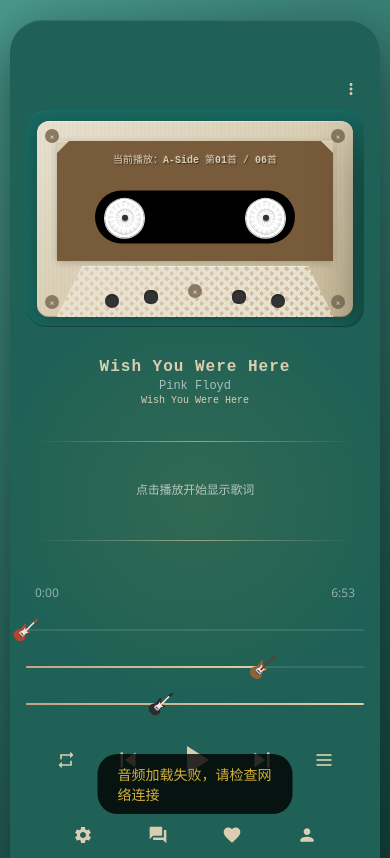
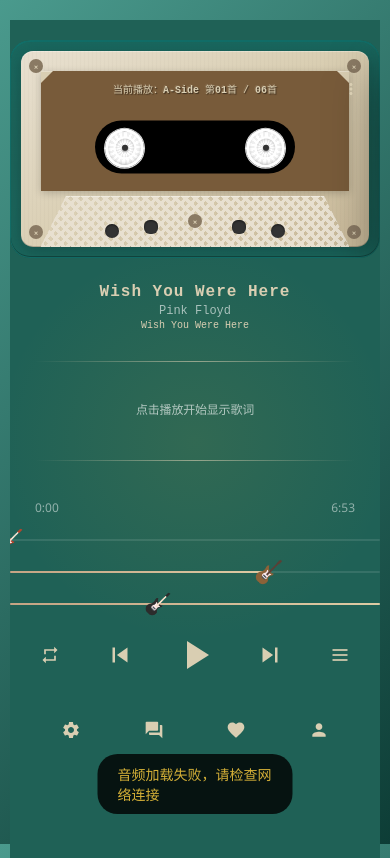
Before and after one commit to macqyi-debug/pf-player, a website: page index.html in a window 390 px wide. Shown: the top 858 px of the page. Drawn offline with Linux system fonts and the light colour scheme.

Commit message:
v3.3.4: 修复全屏显示问题，更新PWA图标配置

```diff
--- a/index.html
+++ b/index.html
@@ -17,7 +17,9 @@
     <!-- Manifest -->
     <link rel="manifest" href="manifest.json">
     <!-- Apple Touch Icons -->
-    <link rel="apple-touch-icon" href="assets/images/icons/volume-icon.png">
+    <link rel="apple-touch-icon" href="assets/images/icons/PF-Logo.png">
+    <link rel="apple-touch-icon" sizes="180x180" href="assets/images/icons/PF-Logo.png">
+    <link rel="apple-touch-icon" sizes="167x167" href="assets/images/icons/PF-Logo.png">
     <style>
         * {
             margin: 0;
@@ -26,15 +28,18 @@
         }
 
         body {
-            min-height: 100vh;
+            height: 100vh;
+            min-height: -webkit-fill-available;
             background: linear-gradient(135deg, #4a9a8d 0%, #0d3d36 100%);
             display: flex;
             flex-direction: column;
             align-items: center;
-            justify-content: center;
+            justify-content: flex-start;
             font-family: 'Segoe UI', Tahoma, Geneva, Verdana, sans-serif;
             overflow: hidden;
-            padding: 20px;
+            padding: 0;
+            margin: 0;
+            box-sizing: border-box;
         }
 
         /* iPhone 13 背景层容器 */
@@ -43,27 +48,27 @@
             position: relative;
             width: 100%;
             max-width: 420px;
-            min-height: 80vh;
+            min-height: 100vh;
+            height: -webkit-fill-available;
             background: #1f6156;
-            border-radius: 48px;
-            box-shadow:
-                0 20px 60px rgba(0, 0, 0, 0.5),
-                inset 0 1px 0 rgba(255, 255, 255, 0.1);
-            padding: 40px 20px 40px;
-            padding-top: max(40px, env(safe-area-inset-top) + 20px);
-            padding-bottom: max(40px, env(safe-area-inset-bottom) + 20px);
+            border-radius: 0;
+            box-shadow: none;
+            padding: 0;
+            padding-top: env(safe-area-inset-top);
+            padding-bottom: env(safe-area-inset-bottom);
             overflow: hidden;
             display: flex;
             flex-direction: column;
             align-items: center;
             /* 响应式调整 */
             @media (max-width: 480px) {
-                max-width: 95vw;
-                min-height: 90vh;
-                border-radius: 32px;
-                padding: 30px 16px 30px;
-                padding-top: max(30px, env(safe-area-inset-top) + 10px);
-                padding-bottom: max(30px, env(safe-area-inset-bottom) + 10px);
+                max-width: 100vw;
+                min-height: 100vh;
+                height: -webkit-fill-available;
+                border-radius: 0;
+                padding: 0;
+                padding-top: env(safe-area-inset-top);
+                padding-bottom: env(safe-area-inset-bottom);
             }
         }
 
@@ -233,11 +238,13 @@
             display: flex;
             flex-direction: column;
             align-items: center;
-            gap: 20px;
+            gap: 15px;
             width: 100%;
             max-width: 380px;
-            margin-top: max(60px, env(safe-area-inset-top) + 20px);
-            margin-bottom: max(60px, env(safe-area-inset-bottom) + 30px);
+            padding-top: calc(env(safe-area-inset-top) + 20px);
+            padding-bottom: calc(env(safe-area-inset-bottom) + 40px);
+            min-height: 100vh;
+            box-sizing: border-box;
         }
 
         /* 滑动容器 */
@@ -1436,7 +1443,7 @@
 </head>
 <body>
     <!-- 加载首屏 -->
-    <div id="loading-screen" style="position: fixed; top: 0; left: 0; width: 100%; height: 100%; background: #1f6156; display: flex; flex-direction: column; align-items: center; justify-content: center; z-index: 9999; padding: 20px; padding-top: max(20px, env(safe-area-inset-top)); padding-bottom: max(20px, env(safe-area-inset-bottom)); box-sizing: border-box;">
+    <div id="loading-screen" style="position: fixed; top: 0; left: 0; width: 100%; height: 100vh; min-height: -webkit-fill-available; background: #1f6156; display: flex; flex-direction: column; align-items: center; justify-content: center; z-index: 9999; padding: 0; padding-top: env(safe-area-inset-top); padding-bottom: env(safe-area-inset-bottom); box-sizing: border-box;">
         <!-- iPhone 13 适配尺寸底框 -->
         <div class="loading-iphone-container">
             <!-- 顶部刘海区域 -->
```
Also changed, not shown: assets/images/icons/PF-Logo.png (renamed from assets/images/PF-Logo.png), assets/images/icons/pf-icon.png (added), manifest.json.
